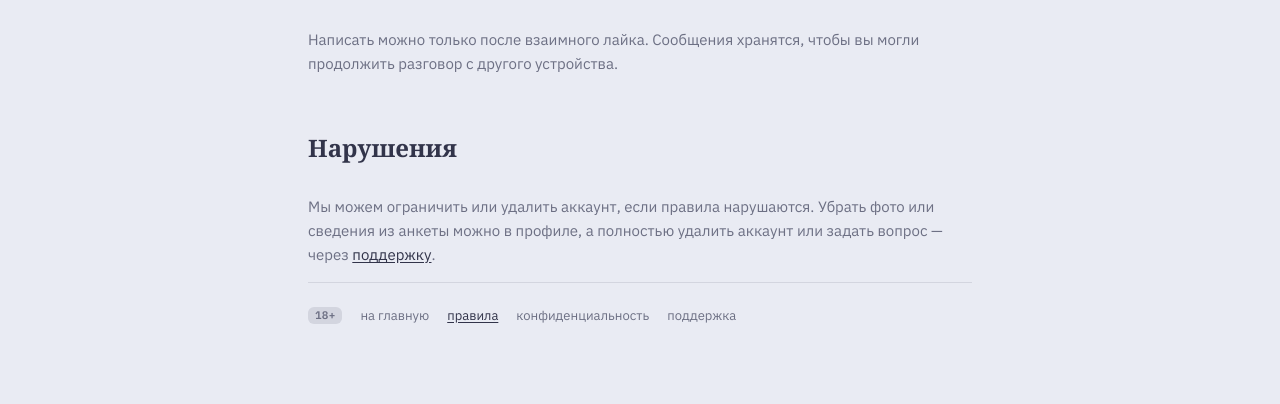
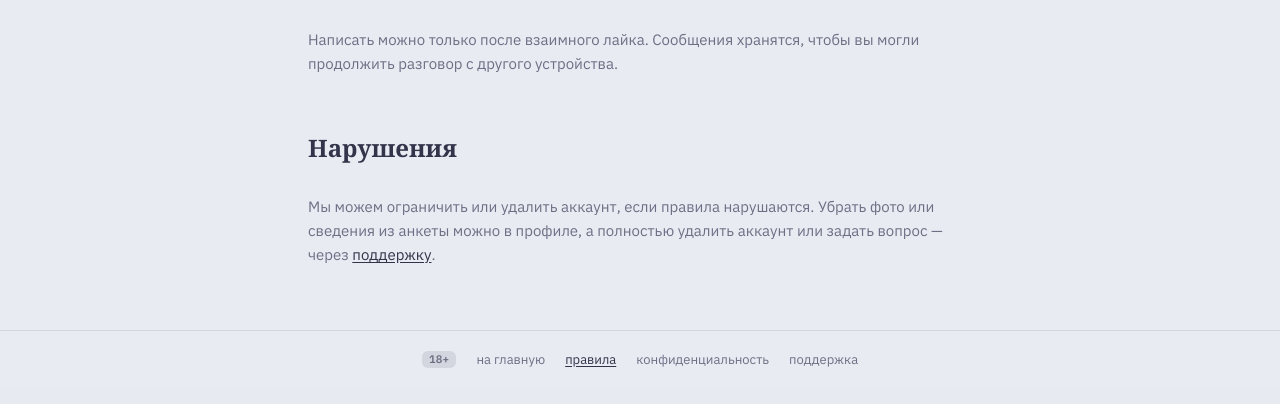
Before and after one commit to volodymyrk8/wiring, a Flask app: page /rules in a window 1280 px wide. Shown: the part 765-1169 px from the top of the page. After the commit the page ends 1133 px from the top, so only its background shows below. Run offline with Flask 3, Linux system fonts and the light colour scheme; some libraries are stand-ins or nearby versions.

Commit message:
feat(router): switch canonical auth routes to /sign-in and /sign-up and pin legal footer to viewport bottom

```diff
--- a/app.py
+++ b/app.py
@@ -1250,6 +1250,8 @@ def index():
     return _spa()
 
 
+@app.get("/sign-in")
+@app.get("/sign-up")
 @app.get("/login")
 @app.get("/register")
 @app.get("/forgot")
--- a/public/styles.css
+++ b/public/styles.css
@@ -212,7 +212,7 @@ html[data-view="verify"] #app {
   display: flex;
   flex-direction: column;
   padding-top: max(12px, env(safe-area-inset-top));
-  padding-bottom: 0;
+  padding-bottom: 0 !important;
 }
 html[data-view="login"] .app-head,
 html[data-view="register"] .app-head,
@@ -1537,13 +1537,22 @@ html[data-view="verify"] .analytics-consent {
 .bubble.has-photo .bubble-body { padding: 0 4px 2px; }
 .bubble.has-photo .time { padding: 0 4px; }
 
+body.legal-page {
+  min-height: 100dvh;
+  display: flex;
+  flex-direction: column;
+}
 .legal {
   width: min(var(--container-page), 100%);
   margin: 0 auto;
-  padding: 32px 20px max(32px, env(safe-area-inset-bottom));
+  padding: 32px 20px 32px;
   min-height: 100dvh;
   display: flex;
   flex-direction: column;
+}
+body.legal-page .legal {
+  min-height: auto;
+  flex: 1;
 }
 .legal.admin { width: min(var(--container-admin), 100%); }
 .legal-head {
@@ -1715,8 +1724,7 @@ html[data-view="verify"] .analytics-consent {
   to { opacity: 1; transform: translateY(0); }
 }
 
-.legal-nav,
-.legal-footer-bar {
+.legal-nav {
   display: flex;
   flex-wrap: wrap;
   align-items: center;
@@ -1727,6 +1735,22 @@ html[data-view="verify"] .analytics-consent {
   font-size: 13px;
   color: var(--muted);
   user-select: none;
+}
+
+.legal-footer-bar {
+  display: flex;
+  flex-wrap: wrap;
+  align-items: center;
+  justify-content: center;
+  gap: 12px 20px;
+  width: 100%;
+  margin-top: auto;
+  padding: 20px 20px max(18px, env(safe-area-inset-bottom));
+  border-top: 1px solid var(--line);
+  font-size: 13px;
+  color: var(--muted);
+  user-select: none;
+  box-sizing: border-box;
 }
 
 .legal-footer-bar .badge-18 {
@@ -2183,7 +2207,7 @@ html[data-view="verify"] .analytics-consent {
   .deck { height: min(56dvh, 560px, calc(100dvh - 320px)); }
   .photo-grid { grid-template-columns: repeat(4, 1fr); }
   .admin-grid { grid-template-columns: repeat(3, 1fr); }
-  .legal { padding: 44px 28px 80px; }
+  .legal { padding: 44px 28px 48px; }
   .filter-row { grid-template-columns: 1fr 1fr 1.4fr; }
 }
 
--- a/src/features/auth/AuthScreen.module.css
+++ b/src/features/auth/AuthScreen.module.css
@@ -11,13 +11,13 @@
 
 @media (min-width: 768px) {
   .container {
-    padding: 12px 0;
+    padding: 12px 0 0;
   }
 }
 
 @media (min-width: 1025px) {
   .container {
-    padding: 16px 0;
+    padding: 16px 0 0;
   }
 }
 
--- a/src/router/routes.ts
+++ b/src/router/routes.ts
@@ -3,8 +3,8 @@ import type { ViewId } from "@/router/types";
 /** Canonical SPA paths (must match Flask `@app.get` in app.py). */
 export const SPA_PATHS = {
   home: "/",
-  login: "/login",
-  register: "/register",
+  login: "/sign-in",
+  register: "/sign-up",
   forgot: "/forgot",
   reset: "/reset",
   verify: "/verify",
@@ -18,6 +18,8 @@ export const SPA_PATHS = {
 export const STATIC_PATH_TO_VIEW: Record<string, ViewId> = {
   [SPA_PATHS.login]: "login",
   [SPA_PATHS.register]: "register",
+  "/login": "login",
+  "/register": "register",
   [SPA_PATHS.forgot]: "forgot",
   [SPA_PATHS.reset]: "reset",
   [SPA_PATHS.verify]: "verify",
--- a/templates/admin.html
+++ b/templates/admin.html
@@ -17,7 +17,7 @@
   <link rel="preconnect" href="https://fonts.googleapis.com">
   <link rel="preconnect" href="https://fonts.gstatic.com" crossorigin>
   <link href="https://fonts.googleapis.com/css2?family=Fraunces:ital,opsz,wght@0,9..144,500;0,9..144,700;1,9..144,500&family=IBM+Plex+Sans:wght@400;500;600&display=swap" rel="stylesheet">
-  <link rel="stylesheet" href="/public/styles.css?v=80">
+  <link rel="stylesheet" href="/public/styles.css?v=81">
 </head>
 <body>
   <main class="legal admin">
--- a/templates/index.html
+++ b/templates/index.html
@@ -32,7 +32,7 @@
   <link rel="preconnect" href="https://fonts.googleapis.com">
   <link rel="preconnect" href="https://fonts.gstatic.com" crossorigin>
   <link href="https://fonts.googleapis.com/css2?family=Fraunces:ital,opsz,wght@0,9..144,500;0,9..144,700;1,9..144,500&family=IBM+Plex+Sans:wght@400;500;600&display=swap" rel="stylesheet">
-  <link rel="stylesheet" href="{{ base_path }}/public/styles.css?v=80">
+  <link rel="stylesheet" href="{{ base_path }}/public/styles.css?v=81">
   {% if google_analytics_id or yandex_metrika_id %}
   <script>
     window.WIRING_ANALYTICS_ID = {{ google_analytics_id | tojson }};
@@ -43,6 +43,6 @@
 </head>
 <body>
   <div id="app" data-base="{{ base_path }}"></div>
-  <script src="{{ base_path }}/public/app.js?v=89" defer></script>
+  <script src="{{ base_path }}/public/app.js?v=90" defer></script>
 </body>
 </html>
--- a/templates/legal.html
+++ b/templates/legal.html
@@ -20,7 +20,7 @@
   <link rel="preconnect" href="https://fonts.googleapis.com">
   <link rel="preconnect" href="https://fonts.gstatic.com" crossorigin>
   <link href="https://fonts.googleapis.com/css2?family=Fraunces:ital,opsz,wght@0,9..144,500;0,9..144,700;1,9..144,500&family=IBM+Plex+Sans:wght@400;500;600&display=swap" rel="stylesheet">
-  <link rel="stylesheet" href="/public/styles.css?v=80">
+  <link rel="stylesheet" href="/public/styles.css?v=81">
   {% if google_analytics_id or yandex_metrika_id %}
   <script>
     window.WIRING_ANALYTICS_ID = {{ google_analytics_id | tojson }};
@@ -29,7 +29,7 @@
   <script src="/public/analytics.js?v=2" defer></script>
   {% endif %}
 </head>
-<body>
+<body class="legal-page">
   <main class="legal">
     {% include "components/header.html" %}
     <h1>{{ title }}</h1>
@@ -100,8 +100,8 @@
       </form>
       {% endif %}
     {% endif %}
-    {% include "components/footer.html" %}
   </main>
+  {% include "components/footer.html" %}
   <script>
     (function () {
       // Theme switching for all 5 themes
```
Also changed, not shown: docs/router.md (+1 -1 lines), src/features/auth/AuthScreen.tsx (+7 -1 lines), tests/router.test.mjs (+4 -0 lines), tests/test_app.py (+1 -1 lines).
